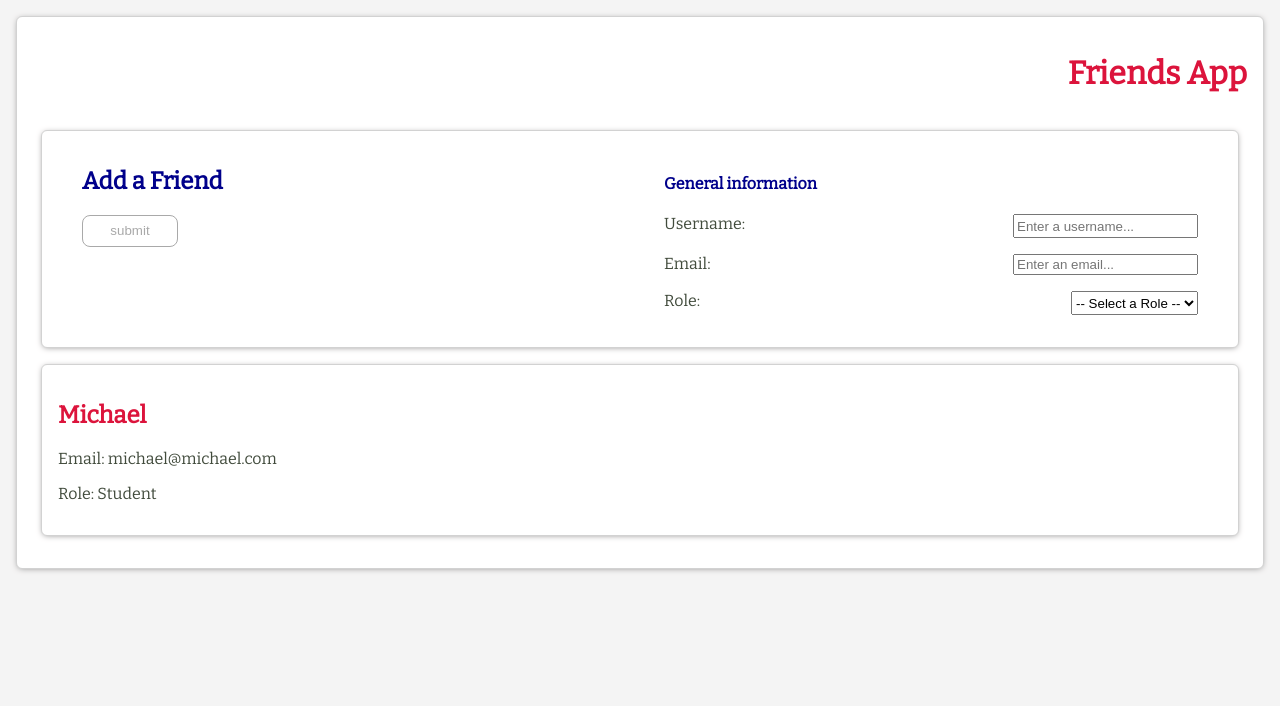
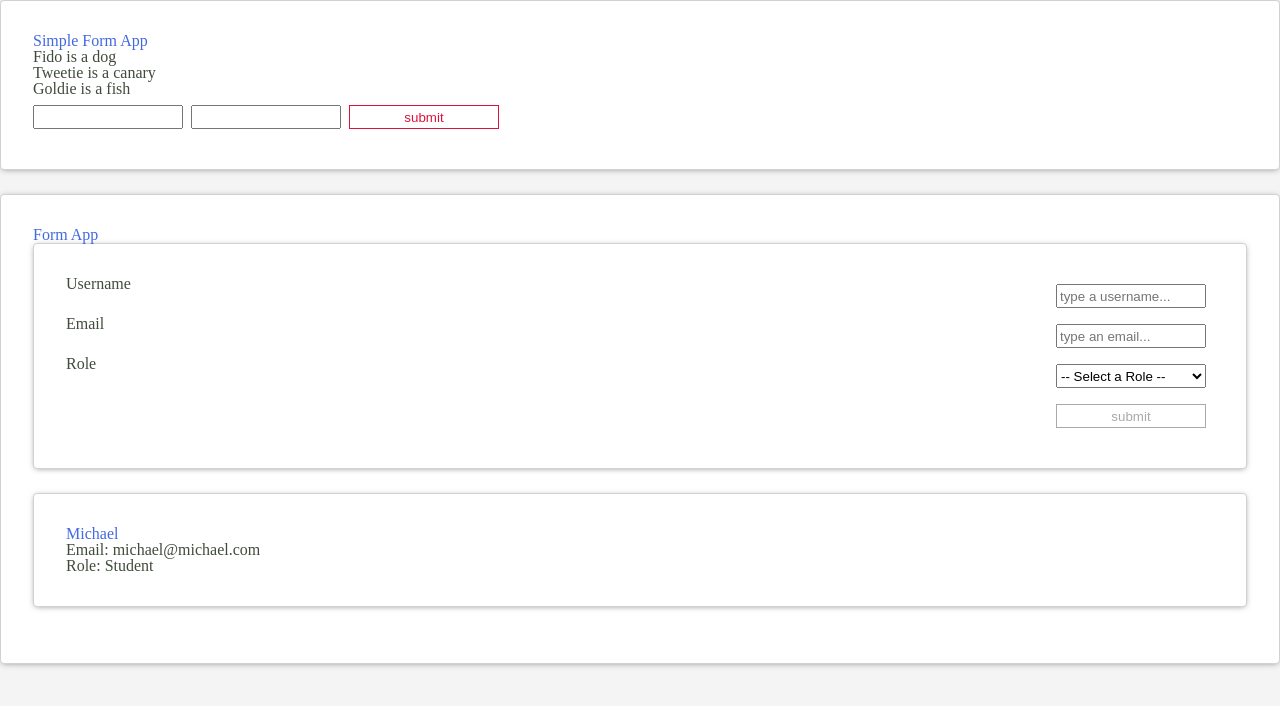
Before and after one commit to bloominstituteoftechnology/web-guided-project-form-management-solution, a React (Vite) app: page / in a window 1280 px wide. Shown: the top 706 px of the page. Built offline with nearby package versions, Linux system fonts and the light colour scheme.

Commit message:
upgrade deps, simplify styles, add SimpleForm

```diff
--- a/src/components/App.js
+++ b/src/components/App.js
@@ -72,7 +72,7 @@ export default function App() {
 
   return (
     <div className='container'>
-      <header><h1>Friends App</h1></header>
+      <h1>Form App</h1>
 
       <FriendForm
         // 🔥 STEP 4 - The form component needs its props.
--- a/src/components/FriendForm.js
+++ b/src/components/FriendForm.js
@@ -28,18 +28,11 @@ export default function FriendForm(props) {
 
   return (
     <form className='form container' onSubmit={onSubmit}>
-      <div className='form-group submit'>
-        <h2>Add a Friend</h2>
-        <button disabled={!values.username || !values.email || !values.role}>submit</button>
-      </div>
-
       <div className='form-group inputs'>
-        <h4>General information</h4>
-
         {/* ////////// TEXT INPUTS ////////// */}
         {/* ////////// TEXT INPUTS ////////// */}
         {/* ////////// TEXT INPUTS ////////// */}
-        <label>Username:&nbsp;
+        <label>Username
           {/* 🔥 STEP 7 - Make an input of type `text` for username.
               Controlled inputs need `value` and `onChange` props.
               Inputs render what they're told - their current value comes from app state.
@@ -47,19 +40,19 @@ export default function FriendForm(props) {
           <input
             name='username'
             type='text'
-            placeholder='Enter a username...'
+            placeholder='type a username...'
             maxLength='30'
             value={values.username}
             onChange={onChange}
           />
         </label>
 
-        <label>Email:&nbsp;
+        <label>Email
           {/* 🔥 STEP 8 - Make an input of type `email` or `text` for email. */}
           <input
             name='email'
             type='email'
-            placeholder='Enter an email...'
+            placeholder='type an email...'
             maxLength='30'
             value={values.email}
             onChange={onChange}
@@ -69,7 +62,7 @@ export default function FriendForm(props) {
         {/* ////////// DROPDOWN ////////// */}
         {/* ////////// DROPDOWN ////////// */}
         {/* ////////// DROPDOWN ////////// */}
-        <label>Role:&nbsp;
+        <label>Role
           {/* 🔥 STEP 9 - Make dropdown for role. */}
           <select value={values.role} name='role' onChange={onChange}>
             <option value=''>-- Select a Role --</option>
@@ -79,6 +72,10 @@ export default function FriendForm(props) {
             <option value='Alumni'>Alumni</option>
           </select>
         </label>
+
+        <div className='submit'>
+          <button disabled={!values.username || !values.email || !values.role}>submit</button>
+        </div>
       </div>
     </form>
   )
--- a/src/index.html
+++ b/src/index.html
@@ -5,6 +5,7 @@
   <meta charset="UTF-8">
   <meta name="viewport" content="width=device-width, initial-scale=1.0">
   <link href="https://fonts.googleapis.com/css2?family=Bitter&display=swap" rel="stylesheet">
+  <link rel="stylesheet" href="reset.css">
   <link rel="stylesheet" href="styles.less">
   <link rel="icon" href="favicon.ico" />
   <script src="index.js" defer></script>
--- a/src/index.js
+++ b/src/index.js
@@ -1,11 +1,52 @@
 // 👉 Importing React libs from node_modules folder
-import React from 'react'
+import React, { useState } from 'react'
 import { render } from 'react-dom'
 
 // 👉 Importing the top-level component
 import App from './components/App'
 
+// 👉 Let's build a quick form to add more of these:
+const petsList = [
+  { petName: 'Fido', petType: 'dog' },
+  { petName: 'Tweetie', petType: 'canary' },
+  { petName: 'Goldie', petType: 'fish' },
+]
+
+const initialFormValues = { petName: '', petType: '' }
+
+function SimpleForm() {
+  const [pets, setPets] = useState(petsList)
+  const [formValues, setFormValues] = useState(initialFormValues)
+  const change = evt => {
+    const { name, value } = evt.target
+    setFormValues({ ...formValues, [name]: value })
+  }
+  const submit = evt => {
+    evt.preventDefault()
+    const newPet = { petName: formValues.petName.trim(), petType: formValues.petType.trim() }
+    setPets(pets.concat(newPet))
+    setFormValues(initialFormValues)
+  }
+  return (
+    <div className='container'>
+      <h1>Simple Form App</h1>
+      {
+        pets.map((pet, idx) =>
+          <div key={idx}>{pet.petName} is a {pet.petType}</div>)
+      }
+      <form onSubmit={submit}>
+        <input value={formValues.petName} onChange={change} name='petName' type="text" />
+        <input value={formValues.petType} onChange={change} name='petType' type="text" />
+        <button>submit</button>
+      </form>
+    </div>
+  )
+}
+
 render(
-  <App />
+  <>
+    <SimpleForm />
+    <App />
+  </>
   , document.querySelector('#root')
 )
--- /dev/null
+++ b/src/reset.css
@@ -0,0 +1,135 @@
+/* http://meyerweb.com/eric/tools/css/reset/
+   v2.0 | 20110126
+   License: none (public domain)
+*/
+
+html,
+body,
+div,
+span,
+applet,
+object,
+iframe,
+h1,
+h2,
+h3,
+h4,
+h5,
+h6,
+p,
+blockquote,
+pre,
+a,
+abbr,
+acronym,
+address,
+big,
+cite,
+code,
+del,
+dfn,
+em,
+img,
+ins,
+kbd,
+q,
+s,
+samp,
+small,
+strike,
+strong,
+sub,
+sup,
+tt,
+var,
+b,
+u,
+i,
+center,
+dl,
+dt,
+dd,
+ol,
+ul,
+li,
+fieldset,
+form,
+label,
+legend,
+table,
+caption,
+tbody,
+tfoot,
+thead,
+tr,
+th,
+td,
+article,
+aside,
+canvas,
+details,
+embed,
+figure,
+figcaption,
+footer,
+header,
+hgroup,
+menu,
+nav,
+output,
+ruby,
+section,
+summary,
+time,
+mark,
+audio,
+video {
+  margin: 0;
+  padding: 0;
+  border: 0;
+  font-size: 100%;
+  font: inherit;
+  vertical-align: baseline;
+}
+/* HTML5 display-role reset for older browsers */
+article,
+aside,
+details,
+figcaption,
+figure,
+footer,
+header,
+hgroup,
+menu,
+nav,
+section {
+  display: block;
+}
+body {
+  line-height: 1;
+}
+ol,
+ul {
+  list-style: none;
+}
+blockquote,
+q {
+  quotes: none;
+}
+blockquote:before,
+blockquote:after,
+q:before,
+q:after {
+  content: "";
+  content: none;
+}
+table {
+  border-collapse: collapse;
+  border-spacing: 0;
+}
+html {
+  box-sizing: border-box;
+}
+*, *:before, *:after {
+  box-sizing: inherit;
+}
--- a/src/styles.less
+++ b/src/styles.less
@@ -5,76 +5,48 @@ body {
   background-color: rgb(244, 244, 244);
   color: rgb(65, 75, 60);
   font-family: 'Bitter', serif;
+  padding: 32px;
 }
 .container {
   border: 1px solid rgb(210, 210, 210);
-  border-radius: 6px;
+  border-radius: 4px;
   box-shadow: 0px 1px 6px -2px rgb(128, 127, 127);
-  margin: 16px 8px;
-  padding: 16px;
+  padding: 32px;
   background-color: white;
-}
-.container.form {
-  display: flex;
-  align-items: baseline;
-
-  @media (max-width: 650px) {
-    flex-direction: column;
-  }
-
-  .form-group {
-    padding: 0 24px 0 24px;
-    display: flex;
-    flex-direction: column;
-
-    &.submit {
-      flex: 2;
-      align-items: flex-start;
-    }
-    &.inputs {
-      flex: 2;
-    }
-    &.checkboxes {
-      flex: 1;
-    }
-  }
-}
-a {
-  font-size: 0.75em;
-}
-header {
-  display: flex;
-  flex-direction: row-reverse;
-  justify-content: space-between;
-  align-items: center;
+  margin-bottom: 24px;
 }
 h1, h2, h3, h4 {
-  color: crimson;
+  color: royalblue;
 }
-form {
-  h2, h4, h4 {
-    color: darkblue;
-  }
+h1 {
+  font-size: 1.5rem;
+  margin-bottom: 1rem;
+}
+h2 {
+  font-size: 1.2rem;
+  margin-bottom: 1.2rem;
 }
 label {
   display: flex;
-  margin-bottom: 16px;
   justify-content: space-between;
 }
-input[type=text], select {
+input, select, button {
   height: 1.5rem;
+  width: 150px;
+  margin: 8px 8px 8px 0;
 }
 button {
   color: crimson;
   background-color: white;
-  height: 2rem;
-  width: 6rem;
-  border-radius: 8px;
   border: 1px solid crimson;
 
   &:disabled {
     cursor: not-allowed;
     color: darkgray;
-    border-color: darkgray;;
+    border-color: darkgray;
   }
 }
+.submit {
+  display: flex;
+  justify-content: flex-end;
+}
```
